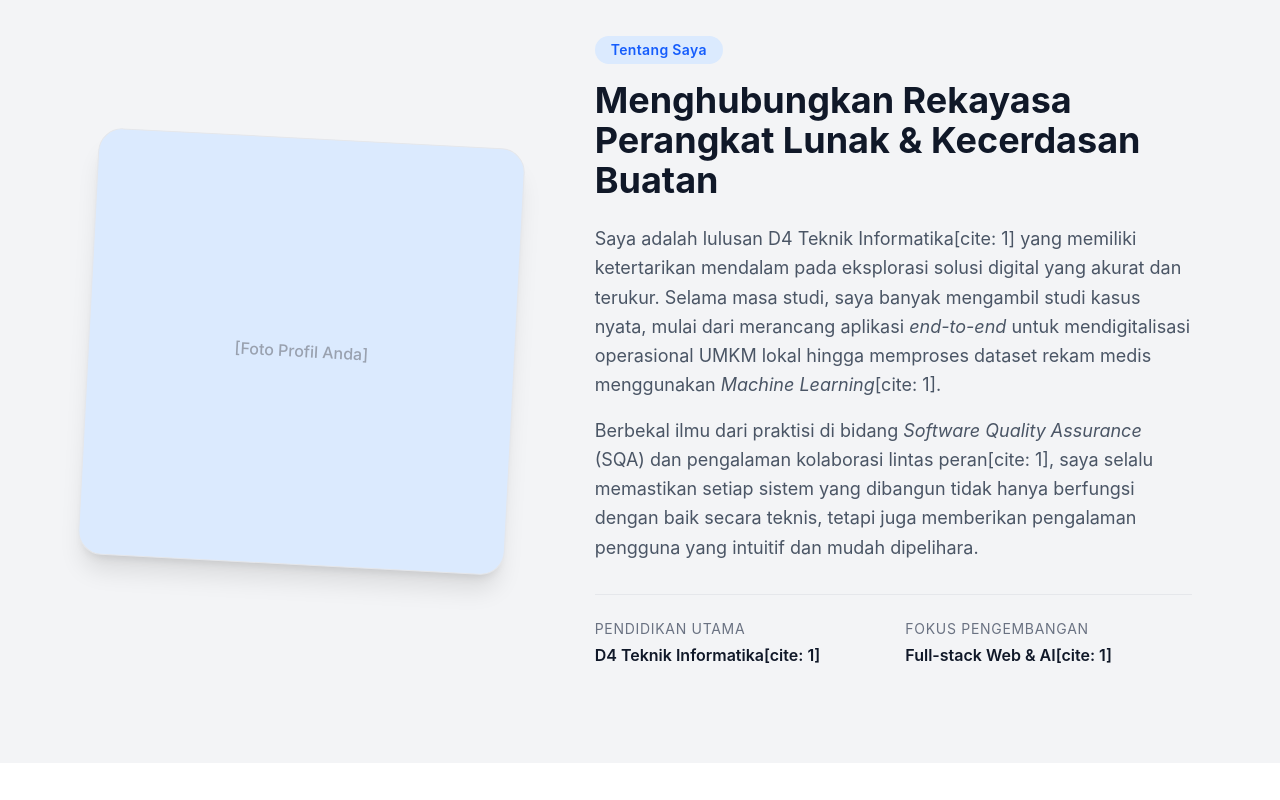
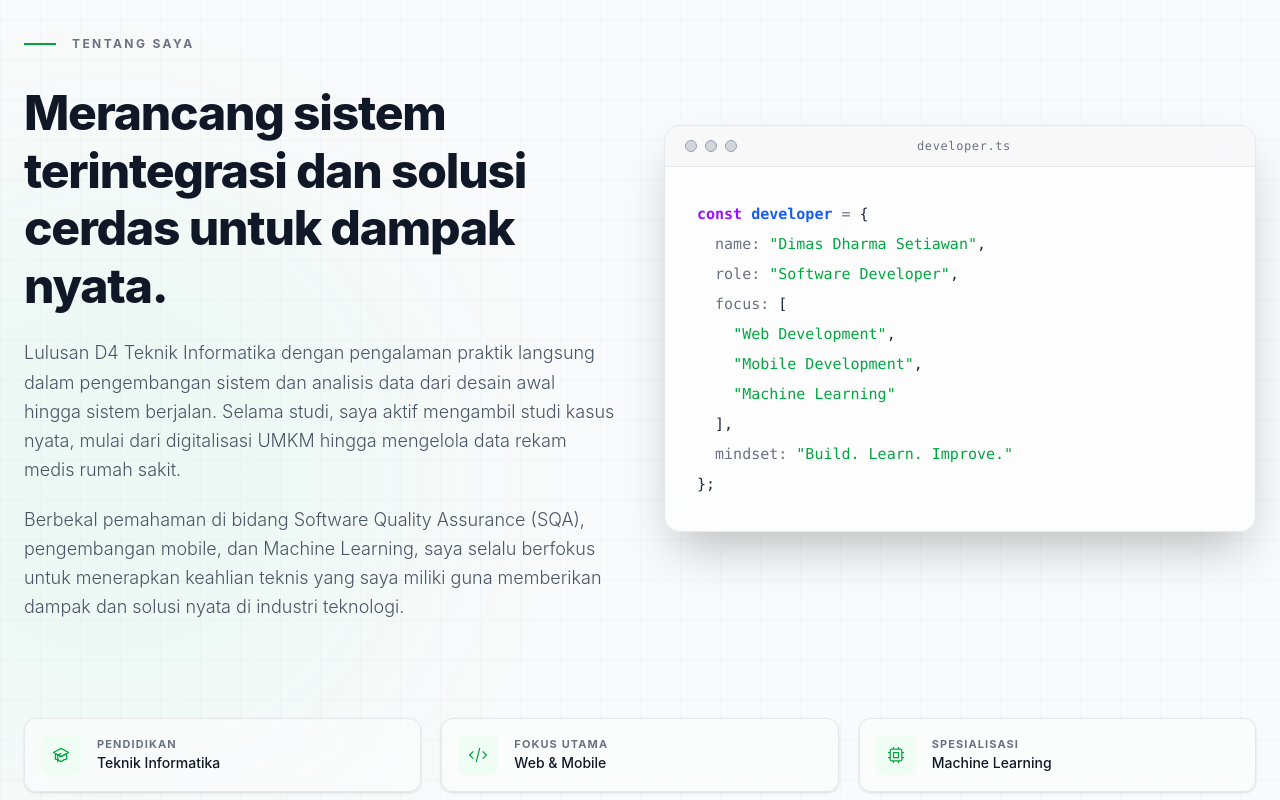
Before and after one commit to itsdrsw/portfolio-dimas, a Vue app: page / in a window 1280 px wide. Shown: the part 860-1660 px from the top of the page. Built offline with nearby package versions, Linux system fonts and the light colour scheme.

Commit message:
[IMP] Memperbaiki section about me

```diff
--- a/src/components/AboutSection.vue
+++ b/src/components/AboutSection.vue
@@ -1,83 +1,211 @@
 <template>
-  <!-- bg-gray-50 memberikan sedikit perbedaan warna dari Hero/Skills agar ada batasan visual yang jelas -->
+  <!-- Background disamakan persis dengan Hero -->
   <section
     id="about"
-    class="py-24 bg-gray-100 dark:bg-gray-900/50 transition-colors duration-300 overflow-hidden"
+    class="py-24 bg-gray-50 dark:bg-[#080B09] transition-colors duration-500 relative overflow-hidden font-sans"
   >
-    <div class="max-w-6xl mx-auto px-6">
-      <div class="flex flex-col md:flex-row items-center gap-12 lg:gap-20">
-        <!-- Kolom Gambar/Ilustrasi (Kiri) -->
-        <div class="w-full md:w-5/12 about-img opacity-0 -translate-x-12">
-          <!-- Kotak placeholder ini nanti bisa Anda ganti dengan tag <img> berisi pasfoto formal/santai Anda -->
+    <!-- Pattern Grid Halus yang berlanjut dari Hero -->
     <div
-            class="aspect-square bg-blue-100 dark:bg-gray-800 rounded-3xl overflow-hidden relative shadow-xl border border-gray-200 dark:border-gray-700 transform rotate-3 hover:rotate-0 transition-transform duration-500"
+      class="absolute inset-0 opacity-40 pointer-events-none"
+      :class="isDark ? 'bg-grid-dark' : 'bg-grid-light'"
+    ></div>
+
+    <!-- Pendaran Glow dipindah ke KIRI untuk transisi zig-zag yang natural dari Hero -->
+    <div
+      class="absolute top-1/4 -left-32 md:-left-48 w-[400px] h-[400px] md:w-[600px] md:h-[600px] bg-green-400 dark:bg-[#9DC183] opacity-[0.05] blur-[100px] md:blur-[120px] rounded-full pointer-events-none transition-colors duration-500 z-0"
+    ></div>
+
+    <div class="max-w-7xl mx-auto px-6 relative z-10">
+      <div
+        class="grid grid-cols-1 lg:grid-cols-12 gap-16 lg:gap-12 items-center"
+      >
+        <!-- Kolom Kiri: Tipografi Editorial (6 Kolom) -->
+        <div class="lg:col-span-6 flex flex-col justify-center">
+          <div class="flex items-center gap-4 mb-8 about-el opacity-0">
+            <div class="w-8 h-[2px] bg-green-600 dark:bg-[#9DC183]"></div>
+            <span
+              class="uppercase tracking-[0.2em] text-xs font-bold text-gray-500 dark:text-gray-400"
+              >Tentang Saya</span
+            >
+          </div>
+
+          <!-- Heading baru yang lebih kuat dan teknis -->
+          <h2
+            class="text-3xl md:text-4xl lg:text-5xl font-extrabold text-gray-900 dark:text-white mb-6 leading-[1.2] tracking-tight about-el opacity-0"
+          >
+            Merancang sistem terintegrasi dan solusi cerdas untuk dampak nyata.
+          </h2>
+
+          <!-- Deskripsi sesuai CV -->
+          <div class="space-y-5">
+            <p
+              class="text-gray-600 dark:text-gray-400 text-base md:text-lg leading-relaxed font-light about-el opacity-0"
+            >
+              Lulusan D4 Teknik Informatika dengan pengalaman praktik langsung
+              dalam pengembangan sistem dan analisis data dari desain awal
+              hingga sistem berjalan. Selama studi, saya aktif mengambil studi
+              kasus nyata, mulai dari digitalisasi UMKM hingga mengelola data
+              rekam medis rumah sakit.
+            </p>
+            <p
+              class="text-gray-600 dark:text-gray-400 text-base md:text-lg leading-relaxed font-light about-el opacity-0"
+            >
+              Berbekal pemahaman di bidang Software Quality Assurance (SQA),
+              pengembangan mobile, dan Machine Learning, saya selalu berfokus
+              untuk menerapkan keahlian teknis yang saya miliki guna memberikan
+              dampak dan solusi nyata di industri teknologi.
+            </p>
+          </div>
+        </div>
+
+        <!-- Kolom Kanan: Panel Visual Editor Kode (6 Kolom) -->
+        <div
+          class="lg:col-span-6 about-code-container opacity-0 transform translate-x-8 relative z-10"
+        >
+          <!-- Window Code Editor -->
+          <div
+            class="rounded-2xl border border-gray-200 dark:border-white/10 bg-white/60 dark:bg-[#111613]/80 backdrop-blur-xl shadow-2xl overflow-hidden relative"
           >
             <div
-              class="absolute inset-0 flex items-center justify-center text-gray-400 dark:text-gray-500 font-medium"
+              class="flex items-center px-5 py-3 border-b border-gray-200 dark:border-white/5 bg-gray-100/50 dark:bg-white/[0.02]"
             >
-              [Foto Profil Anda]
+              <div class="flex space-x-2">
+                <div
+                  class="w-3 h-3 rounded-full bg-gray-300 dark:bg-gray-600 border border-gray-400 dark:border-gray-500/50"
+                ></div>
+                <div
+                  class="w-3 h-3 rounded-full bg-gray-300 dark:bg-gray-600 border border-gray-400 dark:border-gray-500/50"
+                ></div>
+                <div
+                  class="w-3 h-3 rounded-full bg-gray-300 dark:bg-gray-600 border border-gray-400 dark:border-gray-500/50"
+                ></div>
+              </div>
+              <div
+                class="mx-auto text-xs text-gray-500 dark:text-gray-500 font-mono tracking-wider"
+              >
+                developer.ts
+              </div>
+              <div class="w-11"></div>
+            </div>
+
+            <div
+              class="p-6 md:p-8 overflow-x-auto text-[13px] md:text-[15px] font-mono leading-[2]"
+            >
+              <pre
+                class="text-gray-800 dark:text-gray-300"
+              ><span class="text-purple-600 dark:text-purple-400 font-semibold">const</span> <span class="text-blue-600 dark:text-blue-400 font-semibold">developer</span> <span class="text-gray-500 dark:text-gray-400">=</span> {
+  <span class="text-gray-500 dark:text-gray-500">name:</span> <span class="text-green-600 dark:text-[#9DC183]">"Dimas Dharma Setiawan"</span>,
+  <span class="text-gray-500 dark:text-gray-500">role:</span> <span class="text-green-600 dark:text-[#9DC183]">"Software Developer"</span>,
+  <span class="text-gray-500 dark:text-gray-500">focus:</span> [
+    <span class="text-green-600 dark:text-[#9DC183]">"Web Development"</span>,
+    <span class="text-green-600 dark:text-[#9DC183]">"Mobile Development"</span>,
+    <span class="text-green-600 dark:text-[#9DC183]">"Machine Learning"</span>
+  ],
+  <span class="text-gray-500 dark:text-gray-500">mindset:</span> <span class="text-green-600 dark:text-[#9DC183]">"Build. Learn. Improve."</span>
+};</pre>
+            </div>
           </div>
         </div>
       </div>
 
-        <!-- Kolom Teks (Kanan) -->
-        <div class="w-full md:w-7/12 about-text opacity-0 translate-x-12">
+      <!-- Baris Bawah: Kartu Metadata Personal -->
+      <div class="grid grid-cols-1 md:grid-cols-3 gap-5 mt-16 lg:mt-24">
         <div
-            class="inline-block px-4 py-1 mb-4 rounded-full bg-blue-100 dark:bg-blue-900/30 text-blue-600 dark:text-blue-400 text-sm font-semibold tracking-wide"
+          class="about-card opacity-0 flex items-center gap-4 p-4 rounded-xl border border-gray-200 dark:border-white/5 bg-white/40 dark:bg-white/[0.02] backdrop-blur-sm hover:border-green-400 dark:hover:border-[#9DC183]/40 transition-all duration-300 group shadow-sm"
         >
-            Tentang Saya
+          <div
+            class="w-10 h-10 rounded-lg bg-green-50 dark:bg-[#9DC183]/10 flex items-center justify-center text-green-600 dark:text-[#9DC183] group-hover:scale-110 transition-transform duration-300"
+          >
+            <svg
+              class="w-5 h-5"
+              fill="none"
+              stroke="currentColor"
+              viewBox="0 0 24 24"
+            >
+              <path
+                stroke-linecap="round"
+                stroke-linejoin="round"
+                stroke-width="1.5"
+                d="M12 14l9-5-9-5-9 5 9 5z"
+              />
+              <path
+                stroke-linecap="round"
+                stroke-linejoin="round"
+                stroke-width="1.5"
+                d="M12 14l6.16-3.422a12.083 12.083 0 01.665 6.479A11.952 11.952 0 0012 20.055a11.952 11.952 0 00-6.824-2.998 12.078 12.078 0 01.665-6.479L12 14zm-4 6v-7.5l4-2.222"
+              />
+            </svg>
+          </div>
+          <div class="flex flex-col">
+            <span
+              class="text-[11px] font-bold text-gray-500 dark:text-gray-500 uppercase tracking-widest"
+              >Pendidikan</span
+            >
+            <span class="text-sm font-medium text-gray-900 dark:text-gray-200"
+              >Teknik Informatika</span
+            >
+          </div>
         </div>
 
-          <h2
-            class="text-3xl md:text-4xl font-bold text-gray-900 dark:text-white mb-6"
+        <div
+          class="about-card opacity-0 flex items-center gap-4 p-4 rounded-xl border border-gray-200 dark:border-white/5 bg-white/40 dark:bg-white/[0.02] backdrop-blur-sm hover:border-green-400 dark:hover:border-[#9DC183]/40 transition-all duration-300 group shadow-sm"
         >
-            Menghubungkan Rekayasa Perangkat Lunak & Kecerdasan Buatan
-          </h2>
-
-          <p
-            class="text-gray-600 dark:text-gray-400 text-lg mb-4 leading-relaxed"
+          <div
+            class="w-10 h-10 rounded-lg bg-green-50 dark:bg-[#9DC183]/10 flex items-center justify-center text-green-600 dark:text-[#9DC183] group-hover:scale-110 transition-transform duration-300"
           >
-            Saya adalah lulusan D4 Teknik Informatika[cite: 1] yang memiliki
-            ketertarikan mendalam pada eksplorasi solusi digital yang akurat dan
-            terukur. Selama masa studi, saya banyak mengambil studi kasus nyata,
-            mulai dari merancang aplikasi <i>end-to-end</i> untuk
-            mendigitalisasi operasional UMKM lokal hingga memproses dataset
-            rekam medis menggunakan <i>Machine Learning</i>[cite: 1].
-          </p>
-
-          <p
-            class="text-gray-600 dark:text-gray-400 text-lg mb-8 leading-relaxed"
+            <svg
+              class="w-5 h-5"
+              fill="none"
+              stroke="currentColor"
+              viewBox="0 0 24 24"
             >
-            Berbekal ilmu dari praktisi di bidang
-            <i>Software Quality Assurance</i> (SQA) dan pengalaman kolaborasi
-            lintas peran[cite: 1], saya selalu memastikan setiap sistem yang
-            dibangun tidak hanya berfungsi dengan baik secara teknis, tetapi
-            juga memberikan pengalaman pengguna yang intuitif dan mudah
-            dipelihara.
-          </p>
-
-          <!-- Info Singkat -->
-          <div
-            class="grid grid-cols-2 gap-6 pt-6 border-t border-gray-200 dark:border-gray-800"
+              <path
+                stroke-linecap="round"
+                stroke-linejoin="round"
+                stroke-width="1.5"
+                d="M10 20l4-16m4 4l4 4-4 4M6 16l-4-4 4-4"
+              />
+            </svg>
+          </div>
+          <div class="flex flex-col">
+            <span
+              class="text-[11px] font-bold text-gray-500 dark:text-gray-500 uppercase tracking-widest"
+              >Fokus Utama</span
             >
-            <div>
-              <span
-                class="block text-sm text-gray-500 dark:text-gray-500 uppercase tracking-wider mb-1"
-                >Pendidikan Utama</span
-              >
-              <span class="text-gray-900 dark:text-gray-200 font-semibold"
-                >D4 Teknik Informatika[cite: 1]</span
+            <span class="text-sm font-medium text-gray-900 dark:text-gray-200"
+              >Web & Mobile</span
             >
           </div>
-            <div>
+        </div>
+
+        <div
+          class="about-card opacity-0 flex items-center gap-4 p-4 rounded-xl border border-gray-200 dark:border-white/5 bg-white/40 dark:bg-white/[0.02] backdrop-blur-sm hover:border-green-400 dark:hover:border-[#9DC183]/40 transition-all duration-300 group shadow-sm"
+        >
+          <div
+            class="w-10 h-10 rounded-lg bg-green-50 dark:bg-[#9DC183]/10 flex items-center justify-center text-green-600 dark:text-[#9DC183] group-hover:scale-110 transition-transform duration-300"
+          >
+            <svg
+              class="w-5 h-5"
+              fill="none"
+              stroke="currentColor"
+              viewBox="0 0 24 24"
+            >
+              <path
+                stroke-linecap="round"
+                stroke-linejoin="round"
+                stroke-width="1.5"
+                d="M9 3v2m6-2v2M9 19v2m6-2v2M5 9H3m2 6H3m18-6h-2m2 6h-2M7 19h10a2 2 0 002-2V7a2 2 0 00-2-2H7a2 2 0 00-2 2v10a2 2 0 002 2zM9 9h6v6H9V9z"
+              />
+            </svg>
+          </div>
+          <div class="flex flex-col">
             <span
-                class="block text-sm text-gray-500 dark:text-gray-500 uppercase tracking-wider mb-1"
-                >Fokus Pengembangan</span
+              class="text-[11px] font-bold text-gray-500 dark:text-gray-500 uppercase tracking-widest"
+              >Spesialisasi</span
             >
-              <span class="text-gray-900 dark:text-gray-200 font-semibold"
-                >Full-stack Web & AI[cite: 1]</span
+            <span class="text-sm font-medium text-gray-900 dark:text-gray-200"
+              >Machine Learning</span
             >
-            </div>
           </div>
         </div>
       </div>
@@ -86,43 +214,71 @@
 </template>
 
 <script setup>
-import { onMounted } from "vue";
+import { ref, onMounted } from "vue";
 import gsap from "gsap";
 import ScrollTrigger from "gsap/ScrollTrigger";
 
 gsap.registerPlugin(ScrollTrigger);
 
+// Deteksi Light/Dark mode untuk pattern grid
+const isDark = ref(document.documentElement.classList.contains("dark"));
+
 onMounted(() => {
-  // Timeline GSAP untuk menganimasikan gambar dan teks secara bersamaan namun dari arah berlawanan
-  const tl = gsap.timeline({
-    scrollTrigger: {
-      trigger: "#about",
-      start: "top 75%", // Animasi mulai saat elemen mencapai 75% dari atas viewport
-    },
+  const observer = new MutationObserver(() => {
+    isDark.value = document.documentElement.classList.contains("dark");
+  });
+  observer.observe(document.documentElement, {
+    attributes: true,
+    attributeFilter: ["class"],
   });
 
-  // Gambar masuk dari kiri
-  tl.to(
-    ".about-img",
-    {
+  gsap.to(".about-el", {
+    scrollTrigger: { trigger: "#about", start: "top 75%" },
+    y: 0,
+    opacity: 1,
+    duration: 0.8,
+    stagger: 0.15,
+    ease: "power3.out",
+  });
+
+  gsap.to(".about-code-container", {
+    scrollTrigger: { trigger: "#about", start: "top 70%" },
     x: 0,
     opacity: 1,
-      duration: 0.9,
+    duration: 1,
     ease: "power3.out",
-    },
-    0,
-  ) // Angka 0 di akhir berarti mulai di detik ke-0 pada timeline ini
+  });
 
-    // Teks masuk dari kanan di waktu yang sama
-    .to(
-      ".about-text",
-      {
-        x: 0,
+  gsap.to(".about-card", {
+    scrollTrigger: { trigger: ".about-code-container", start: "top 60%" },
+    y: 0,
     opacity: 1,
-        duration: 0.9,
+    duration: 0.6,
+    stagger: 0.15,
     ease: "power3.out",
-      },
-      0,
-    );
+  });
 });
 </script>
+
+<style scoped>
+.about-el {
+  transform: translateY(30px);
+}
+.about-card {
+  transform: translateY(20px);
+}
+
+/* Grid Pattern (Opacity ditingkatkan agar lebih terlihat di Dark Mode) */
+.bg-grid-dark {
+  background-image:
+    linear-gradient(rgba(255, 255, 255, 0.08) 1px, transparent 1px),
+    linear-gradient(90deg, rgba(255, 255, 255, 0.08) 1px, transparent 1px);
+  background-size: 40px 40px;
+}
+.bg-grid-light {
+  background-image:
+    linear-gradient(rgba(0, 0, 0, 0.05) 1px, transparent 1px),
+    linear-gradient(90deg, rgba(0, 0, 0, 0.05) 1px, transparent 1px);
+  background-size: 40px 40px;
+}
+</style>
```
Lines whose indentation alone changed are shown as unchanged.
